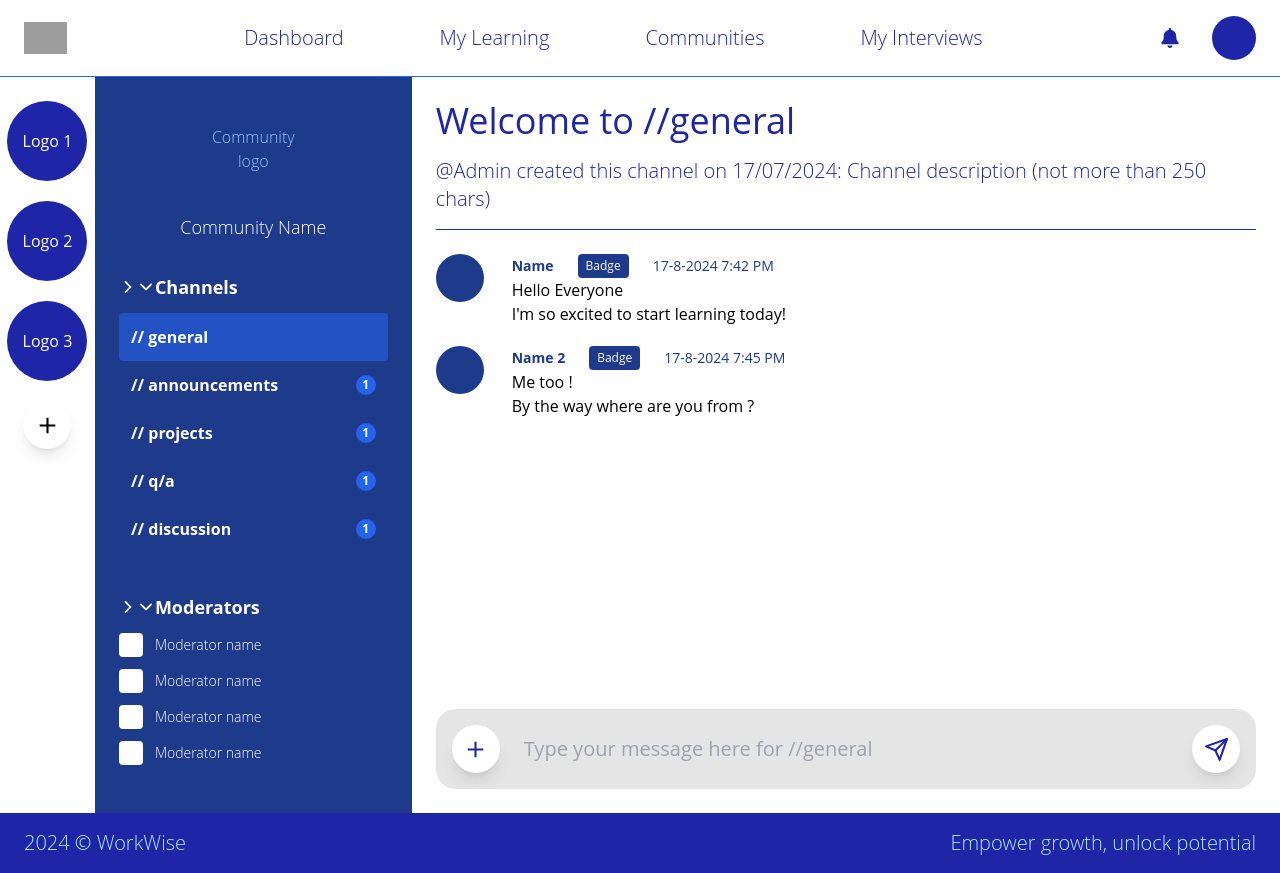
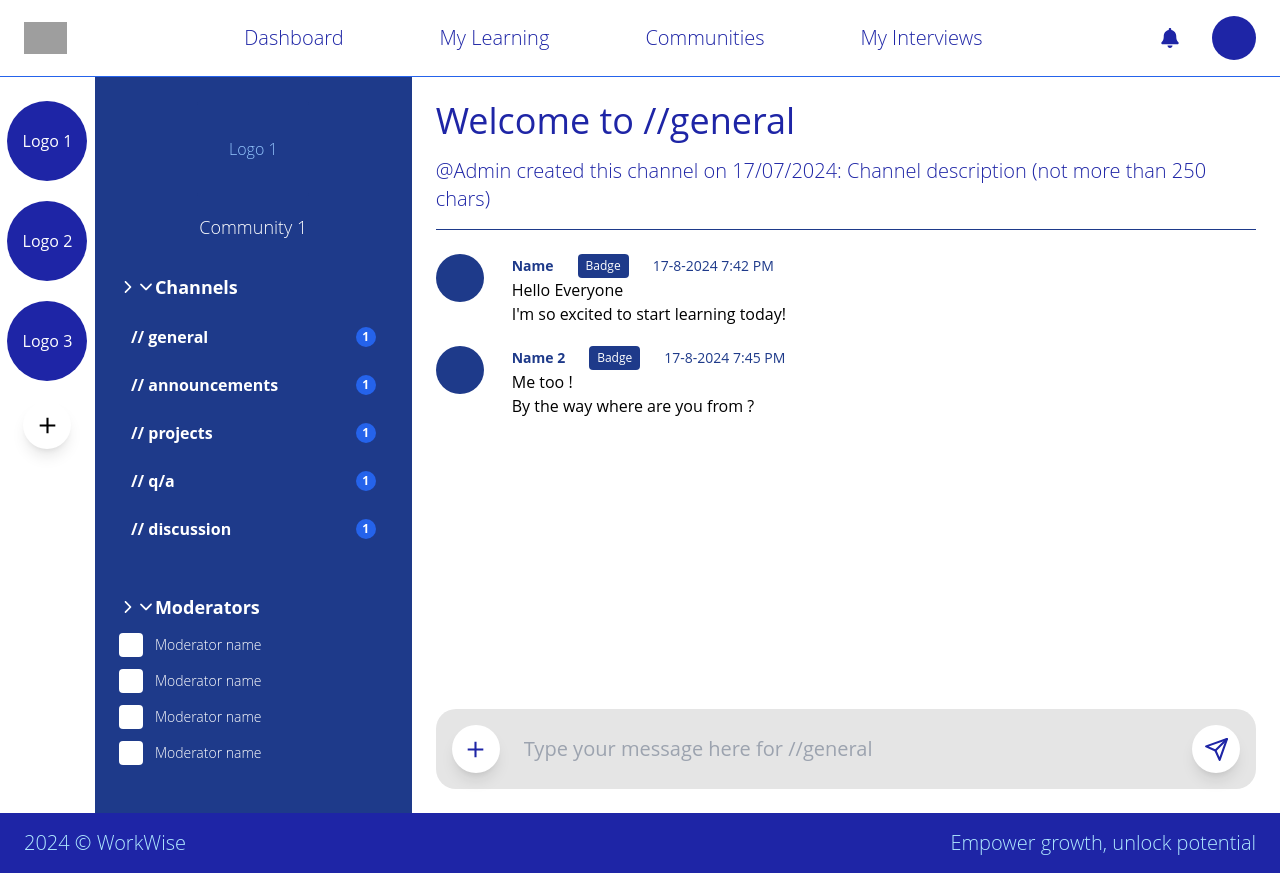
Before and after one commit to Tarek-Al-Khatib/frontend, a React (Create React App) app: page /community in a window 1280 px wide. Built offline with nearby package versions, Linux system fonts and the light colour scheme; grey boxes are pictures that could not be loaded.

Commit message:
Added channelsData mapping

```diff
--- a/src/pages/Communities/Communities.jsx
+++ b/src/pages/Communities/Communities.jsx
@@ -77,7 +77,7 @@ const Communities = () => {
         message: messageInput,
       };
       setMessages([...messages, newMessage]);
-      setMessageInput(""); // Clear input after sending
+      setMessageInput("");
     }
   };
   return (
@@ -101,11 +101,11 @@ const Communities = () => {
         <div class="w-80 bg-blue-900 p-6">
           <div class="flex flex-col items-center mb-8">
             <div class="w-28 h-24 bg-blue-900 rounded mb-4 flex items-center justify-center text-center text-blue-300 text-base font-light">
-              Community
-              <br />
-              logo
+              {selectedCommunity.logo}
             </div>
-            <div class="text-white text-lg font-light">Community Name</div>
+            <div class="text-white text-lg font-light">
+              {selectedCommunity.name}
+            </div>
           </div>
 
           <div class="mb-10">
@@ -115,33 +115,19 @@ const Communities = () => {
               Channels
             </hutton>
             <div class="flex flex-col">
-              <button class="w-full py-3 bg-blue-600/60 rounded text-white font-bold text-start px-3">
-                // general
-              </button>
-              <button class="w-full py-3 bg-transparent px-3 hover:bg-blue-700/30 flex justify-between items-center rounded text-white font-bold text-start">
-                // announcements
-                <div class="w-5 h-5 bg-blue-600 rounded-full flex items-center justify-center text-xs">
-                  1
-                </div>
-              </button>
-              <button class="w-full py-3 bg-transparent px-3 hover:bg-blue-700/30 flex justify-between items-center rounded text-white font-bold">
-                // projects
-                <div class="w-5 h-5 bg-blue-600 rounded-full flex items-center justify-center text-xs">
-                  1
-                </div>
-              </button>
-              <button class="w-full py-3 bg-transparent px-3 hover:bg-blue-700/30 flex justify-between items-center rounded text-white font-bold">
-                // q/a
-                <div class="w-5 h-5 bg-blue-600 rounded-full flex items-center justify-center text-xs">
-                  1
-                </div>
-              </button>
-              <button class="w-full py-3 bg-transparent px-3 hover:bg-blue-700/30 flex justify-between items-center rounded text-white font-bold">
-                // discussion
-                <div class="w-5 h-5 bg-blue-600 rounded-full flex items-center justify-center text-xs">
-                  1
-                </div>
-              </button>
+              {channelsData.map((channel, index) => (
+                <button
+                  key={index}
+                  className="flex items-center justify-between w-full px-3 py-3 font-bold text-white bg-transparent rounded hover:bg-blue-700/30 text-start"
+                >
+                  // {channel.name}
+                  {channel.unread > 0 && (
+                    <div className="flex items-center justify-center w-5 h-5 text-xs bg-blue-600 rounded-full">
+                      {channel.unread}
+                    </div>
+                  )}
+                </button>
+              ))}
             </div>
           </div>
 
```
